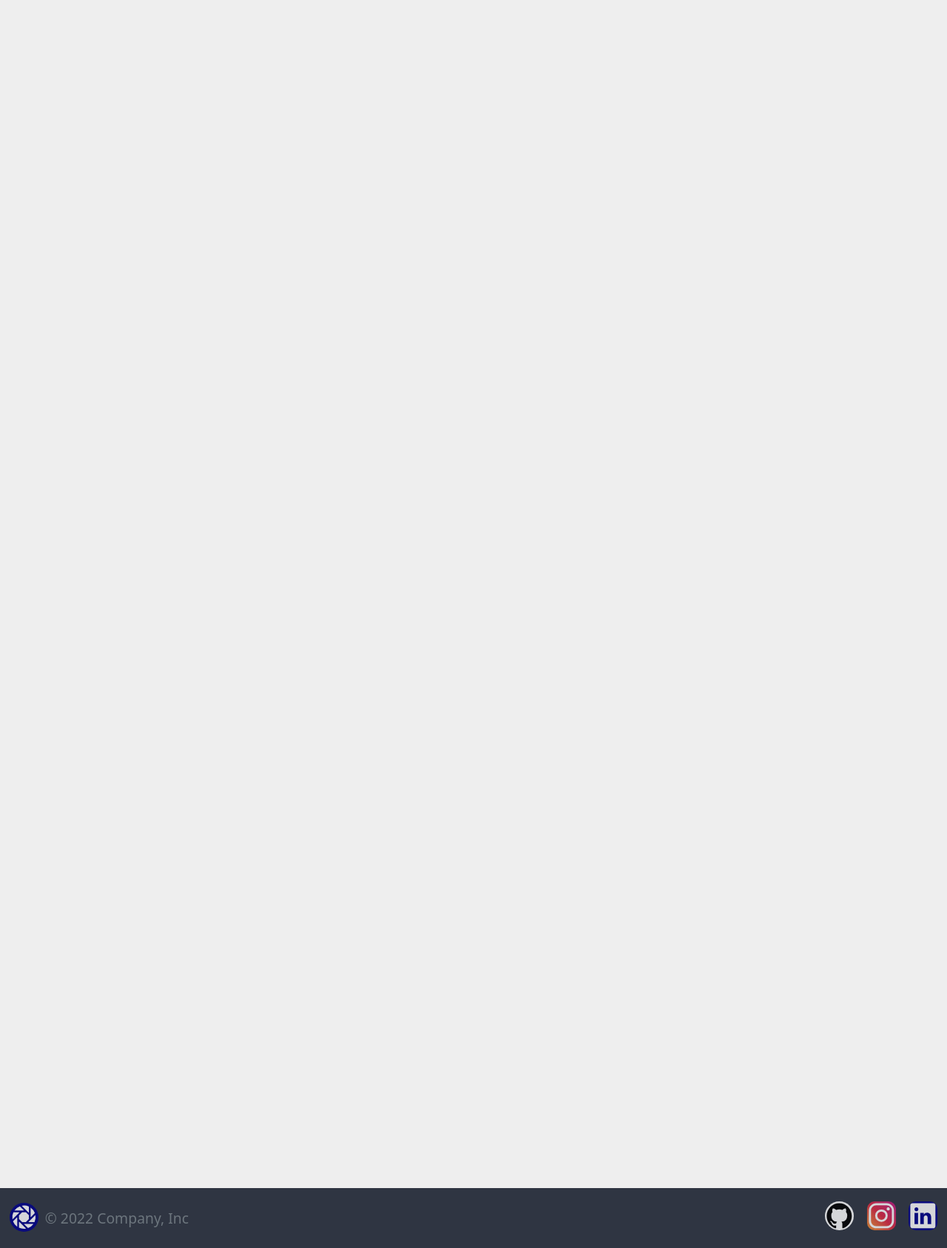
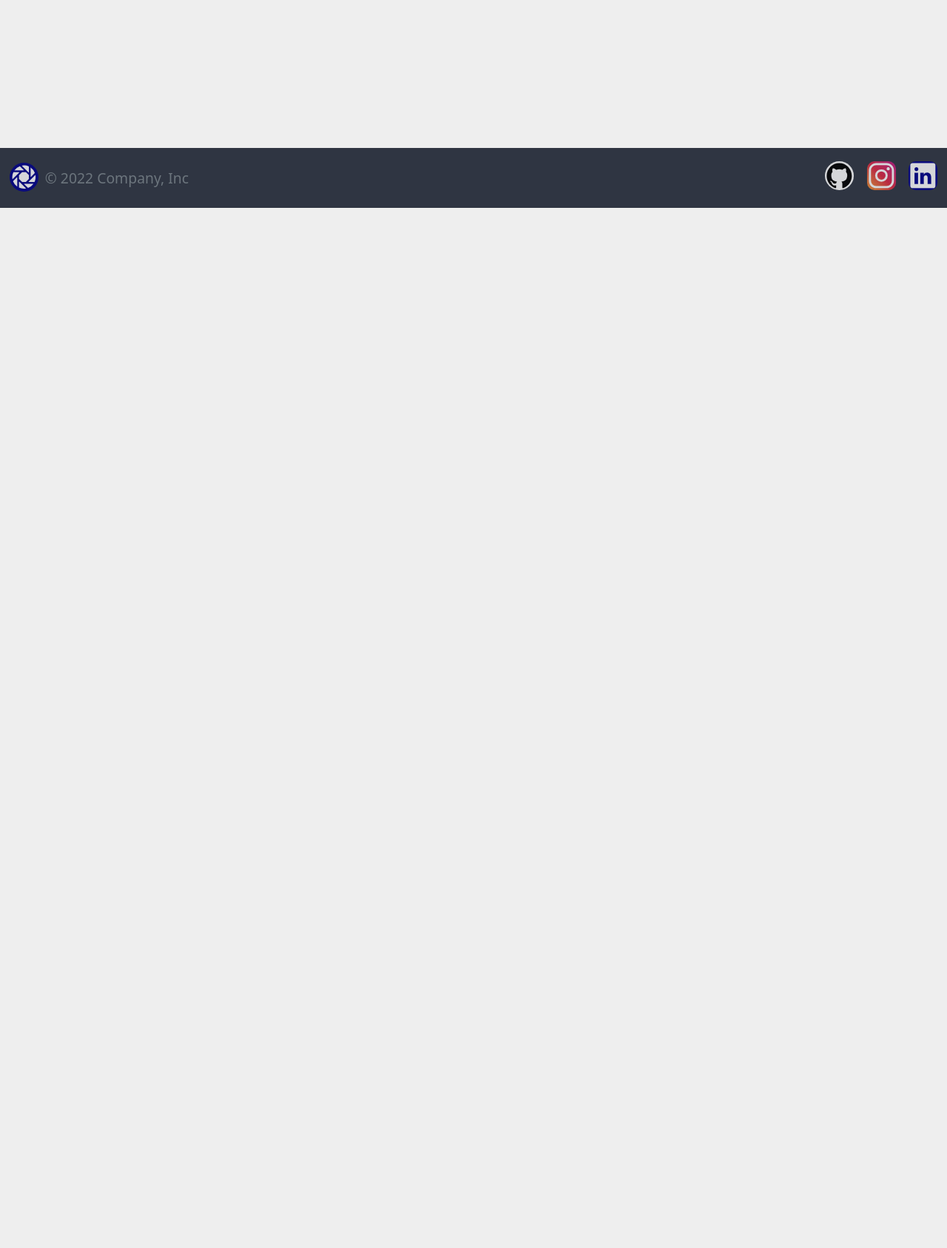
Before and after one commit to Gubchik123/ITish, a Flask app: page / in a window 1280 px wide. Shown: the part 519-2206 px from the top of the page at 74% size. After the commit the page ends 800 px from the top, so only its background shows below. Run offline with Flask 3, Linux system fonts and the light colour scheme.

Commit message:
Remove height for <main> in css

```diff
--- a/app/static/css/general.css
+++ b/app/static/css/general.css
@@ -92,7 +92,7 @@ a.my-logo:hover { color: lightblue; }
 .navbar-nav .dropdown-menu ion-icon { font-size: 1.5em; }
 
 /* Styles in main */
-main { flex: 1 1 auto; height: 2000px; }
+main { flex: 1 1 auto; }
 
 #go-to-top-btn {
     z-index: 80;
```
